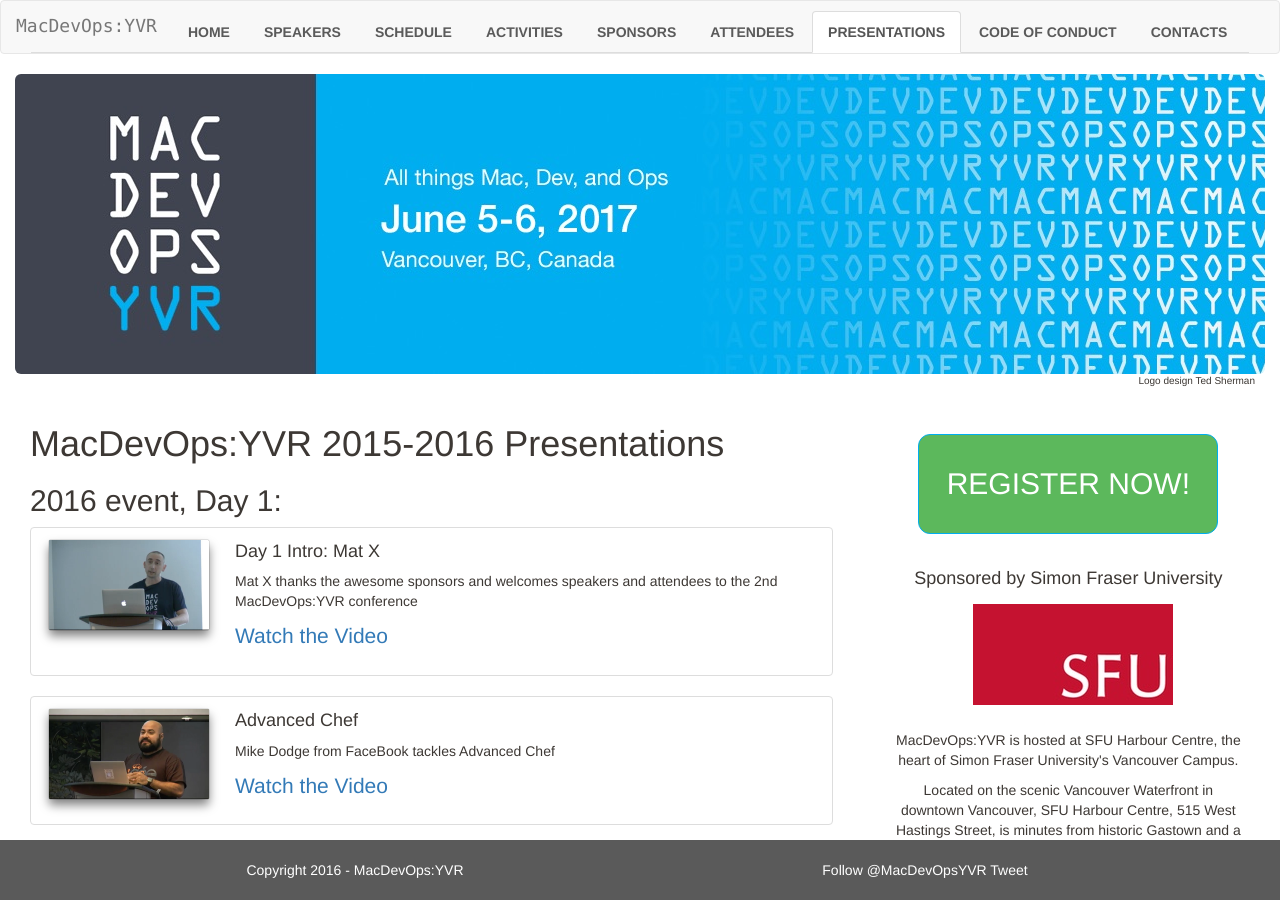
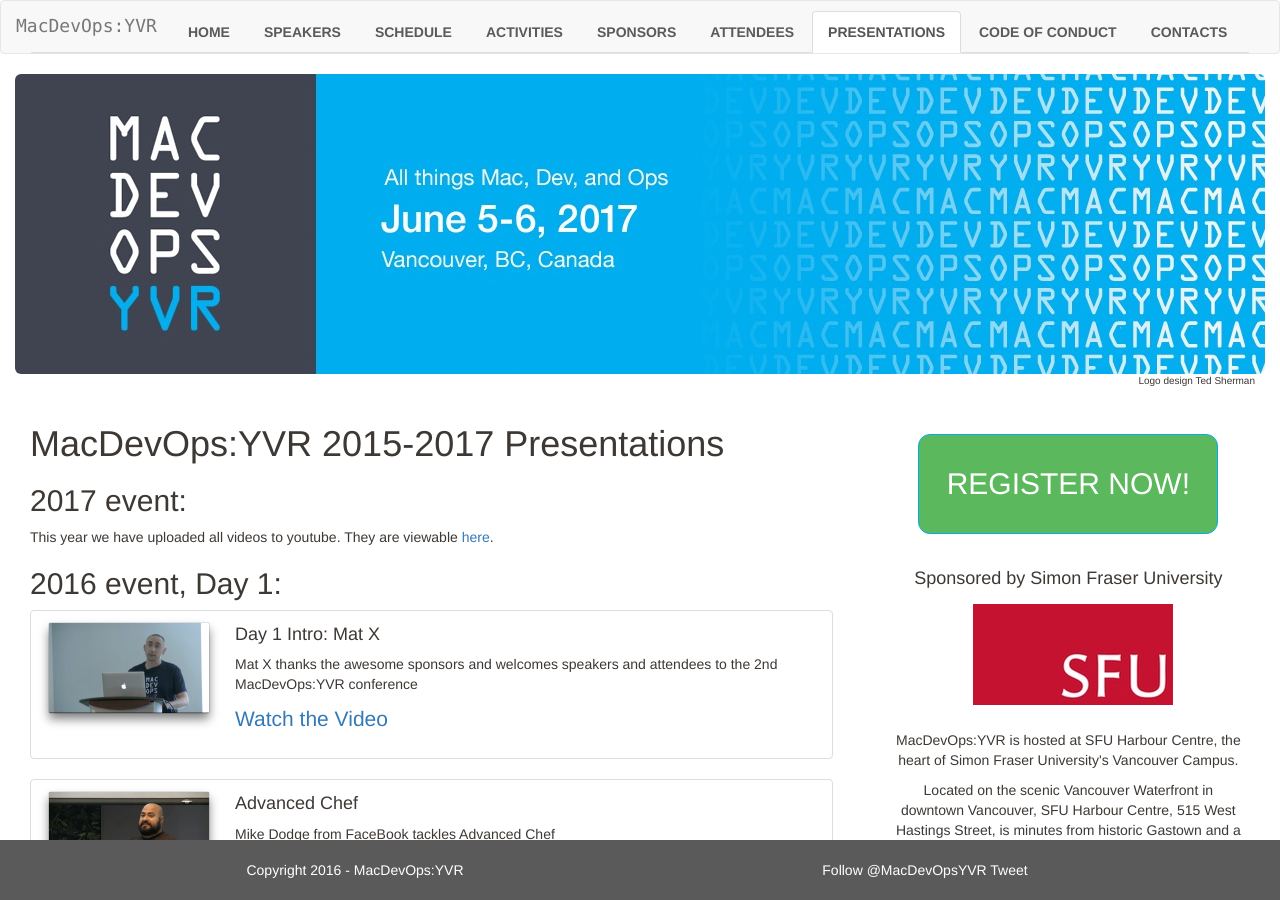
Before and after one commit to macdevopsyvr/macdevopsyvr.github.io, a Jekyll site: the page built from presentations/index.md, in a window 1280 px wide and 900 px high. Built offline with Jekyll 4.4.1, drawn with Linux system fonts in a browser that asks for light colours; comment, search, counter and statistics services are not loaded.

Commit message:
Add 2017 youtube event link.

```diff
--- a/presentations/index.md
+++ b/presentations/index.md
@@ -4,7 +4,11 @@
 body_id: presentations
 ---
 
-# MacDevOps:YVR 2015-2016 Presentations
+# MacDevOps:YVR 2015-2017 Presentations
+
+<h2>2017 event:</h2>
+
+This year we have uploaded all videos to youtube. They are viewable [here](https://www.youtube.com/playlist?list=PLOpBG-mD9ZjHdx6_yF4y8IR6eGDWgkJr9).
 
 <h2>2016 event, Day 1:</h2>
 
```
